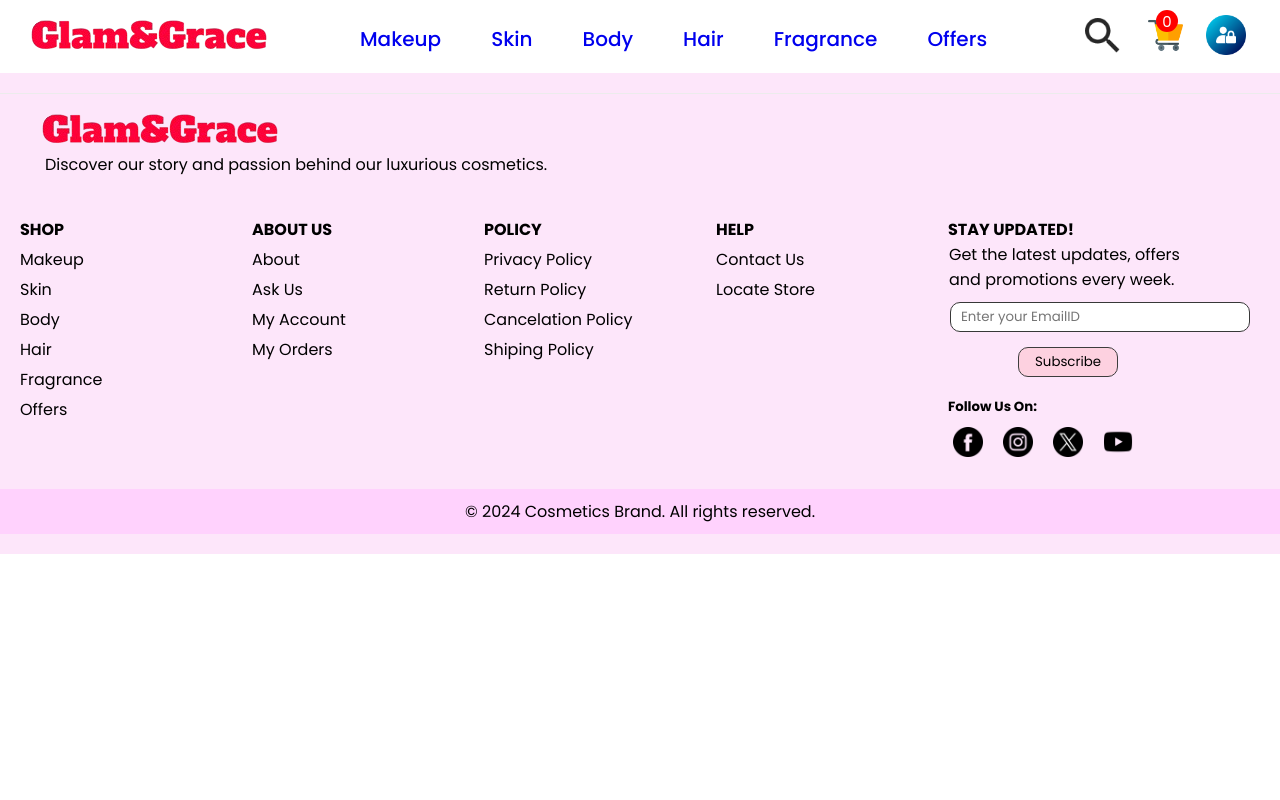
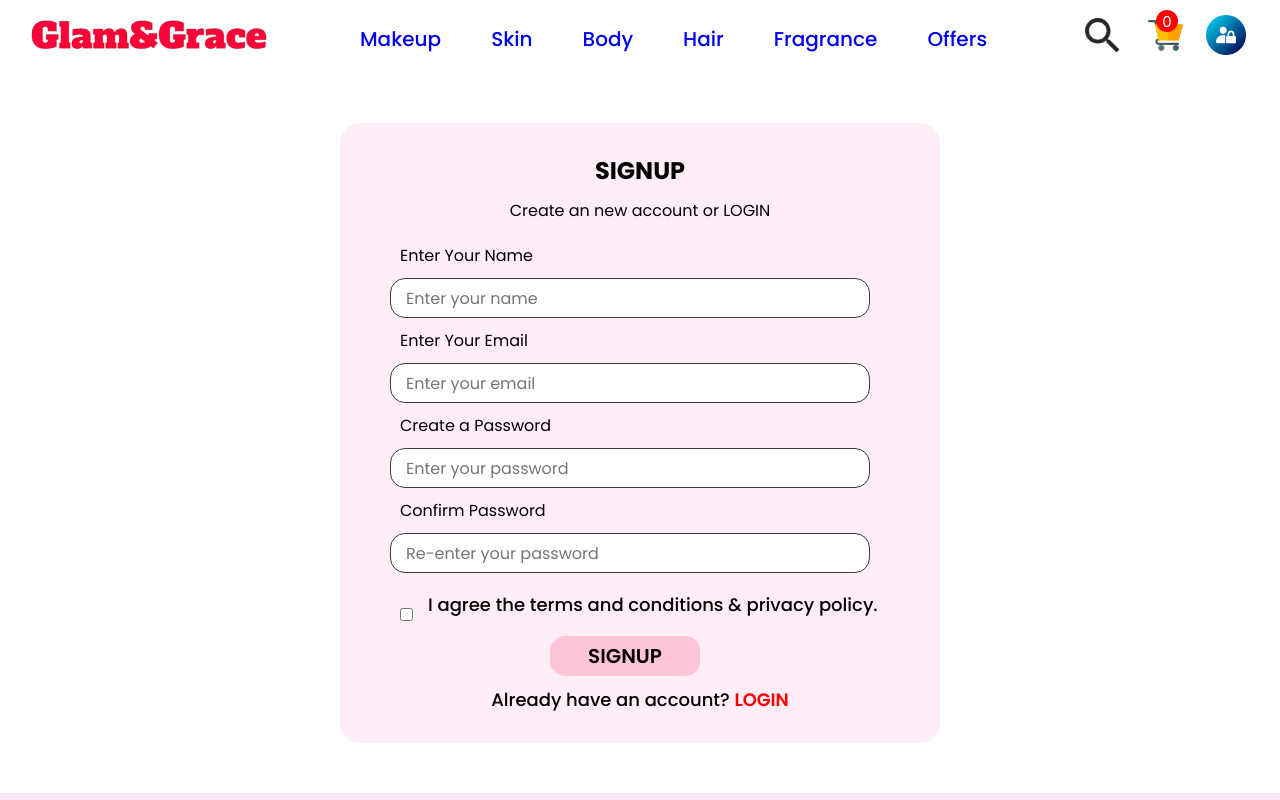
Before and after one commit to AnuRekkhaa/Glam-Grace, a React (Vite) app: page /Signup in a window 1280 px wide. Shown: the top 800 px of the page. Built offline with nearby package versions, Linux system fonts and the light colour scheme.

Commit message:
edited in signup.jsx

```diff
--- a/src/App.jsx
+++ b/src/App.jsx
@@ -6,7 +6,6 @@ import Home from './Pages/Home';
 import Category from './Pages/Category';
 import Product from './Pages/Product';
 import Cart from './Pages/Cart';
-import Login from './Pages/login'
 import Search from './Pages/Search';
 import Footer from './Footer/Footer';
 import makeup from './assets/makeup-banner.jpg'
@@ -15,6 +14,7 @@ import body from './assets/body-banner.jpg'
 import hair from './assets/hair-banner.jpg'
 import fragrance from './assets/perfume-banner.jpg'
 import offers from './assets/offers-banner.jpg'
+import Signup from './Pages/Signup';
 
 function App() {
   return (
@@ -32,7 +32,7 @@ function App() {
           <Route path="/Product/:id" element={<Product />} />
           <Route path='/Search' element={<Search />} />
           <Route path='/Cart' element={<Cart />} />
-          <Route path='/Login' element={<Login />} />
+          <Route path='/Signup' element={<Signup />} />
         </Routes>
         <Footer />
       </BrowserRouter>
--- /dev/null
+++ b/src/Pages/Signup.jsx
@@ -0,0 +1,35 @@
+import React from 'react'
+import './CSS/Login.css'
+
+function Signup() {
+    return (
+        <div className='signup'>
+          <div className="container">
+            <h2>SIGNUP</h2>
+            <div className="field">
+              <p>Create an new account or LOGIN</p>
+              <label for="name">Enter Your Name</label>
+              <input type="text" id="name" name="name" placeholder="Enter your name" required />
+
+              <label for="email">Enter Your Email</label>
+              <input type="email" id="email" name="email" placeholder="Enter your email" required />
+
+              <label for="password">Create a Password</label>
+              <input type="password" id="password" placeholder="Enter your password" required />
+
+              <label for="password">Confirm Password</label>
+              <input type="password" id="password" placeholder="Re-enter your password" required />
+            </div>
+            <div className="agree">
+              <input type="checkbox" id="box" required/>
+              <p>I agree the terms and conditions & privacy policy.</p>
+            </div>
+            <button>SIGNUP</button>
+            <p className='login'>Already have an account? <span>LOGIN</span></p>
+
+          </div>
+        </div>
+      )
+}
+
+export default Signup
```
